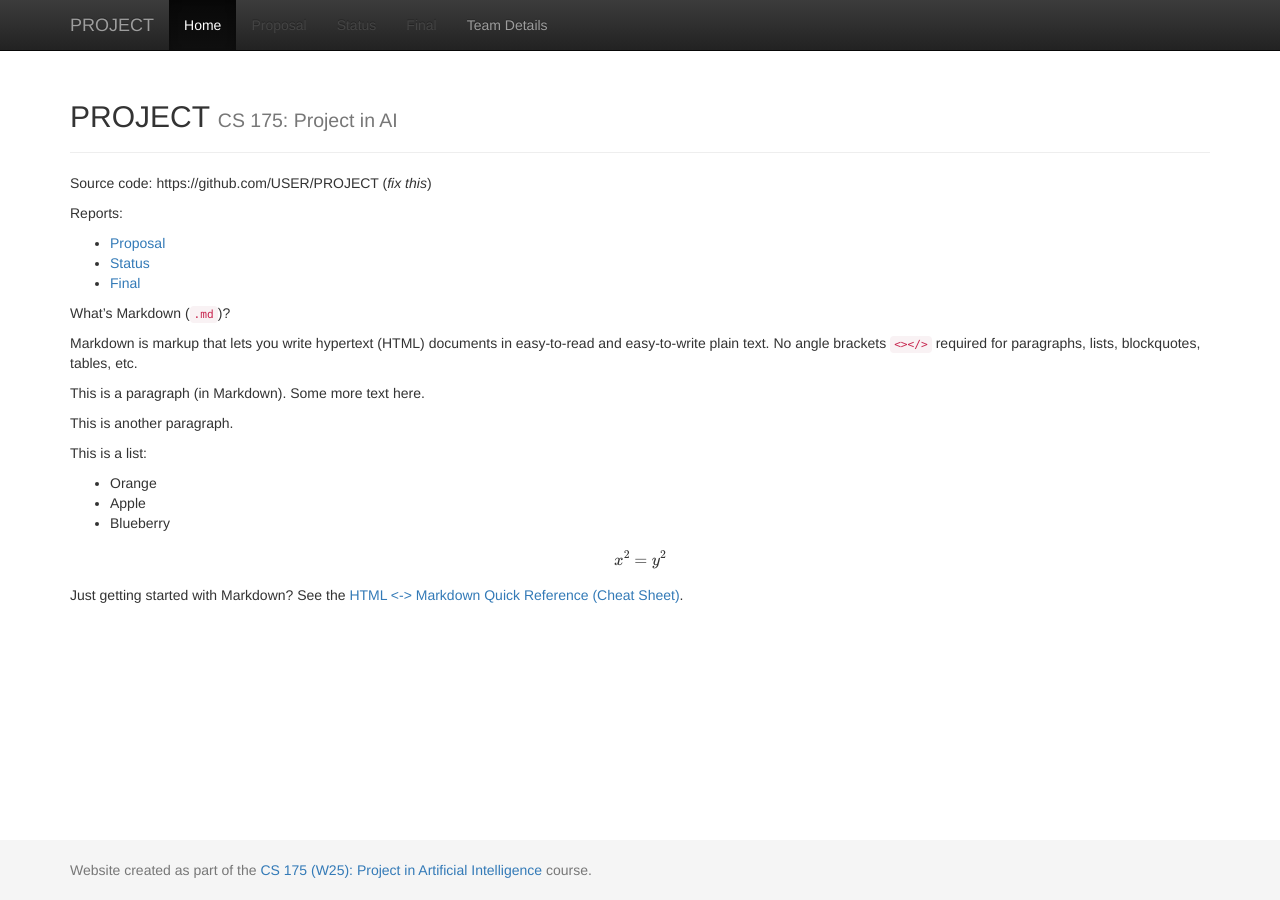
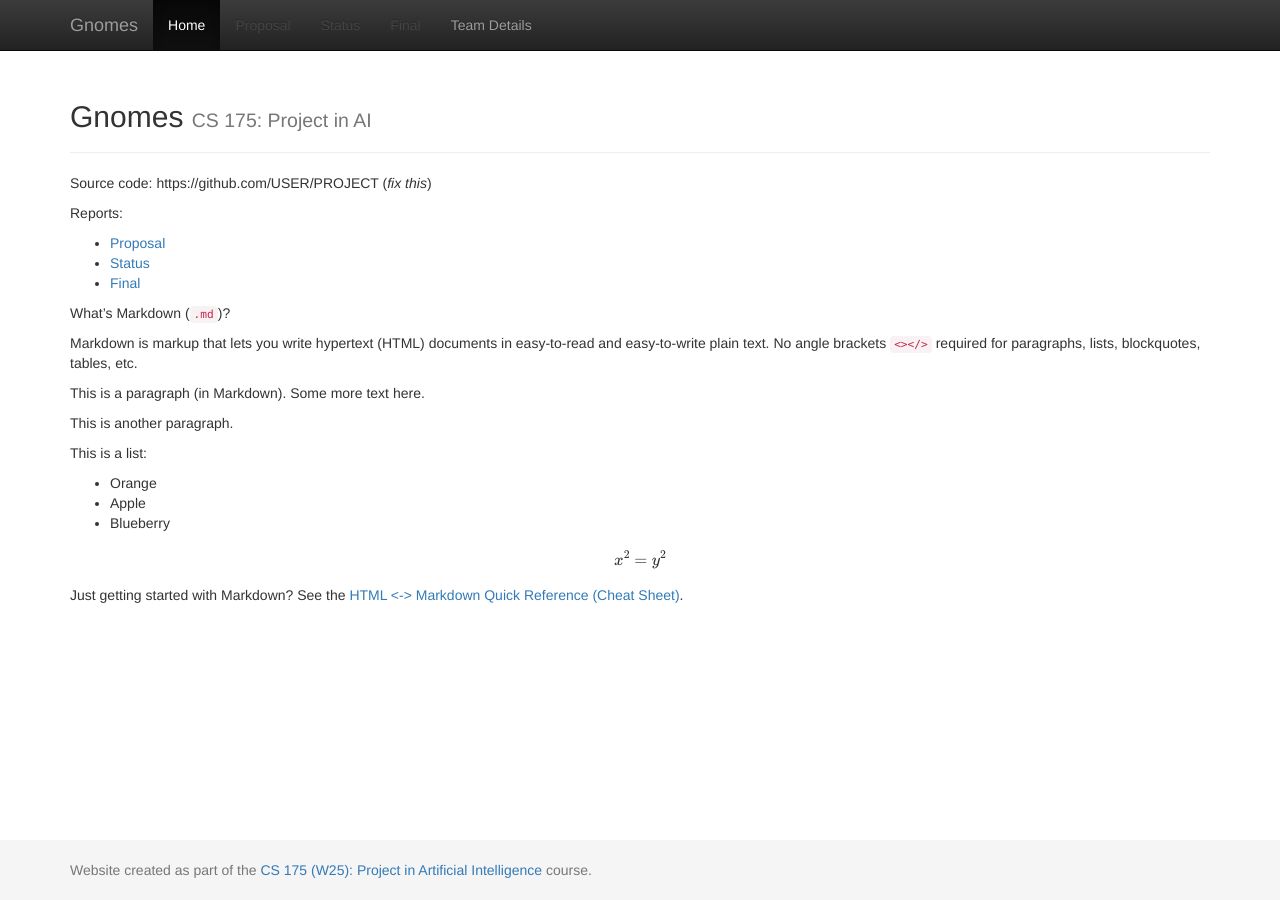
Before and after one commit to TheYeetMeister/Gnohms, a Jekyll site: the page built from docs/index.md, in a window 1280 px wide. Built offline with Jekyll 4.4.1, drawn with Linux system fonts in a browser that asks for light colours; formulas are drawn with MathJax 3.

Commit message:
change config title

```diff
--- a/docs/_config.yml
+++ b/docs/_config.yml
@@ -1,7 +1,7 @@
 ###########
 # site.title
 
-title:    'PROJECT'
+title:    'Gnomes'
 subtitle: 'CS 175: Project in AI'
 
 
```
